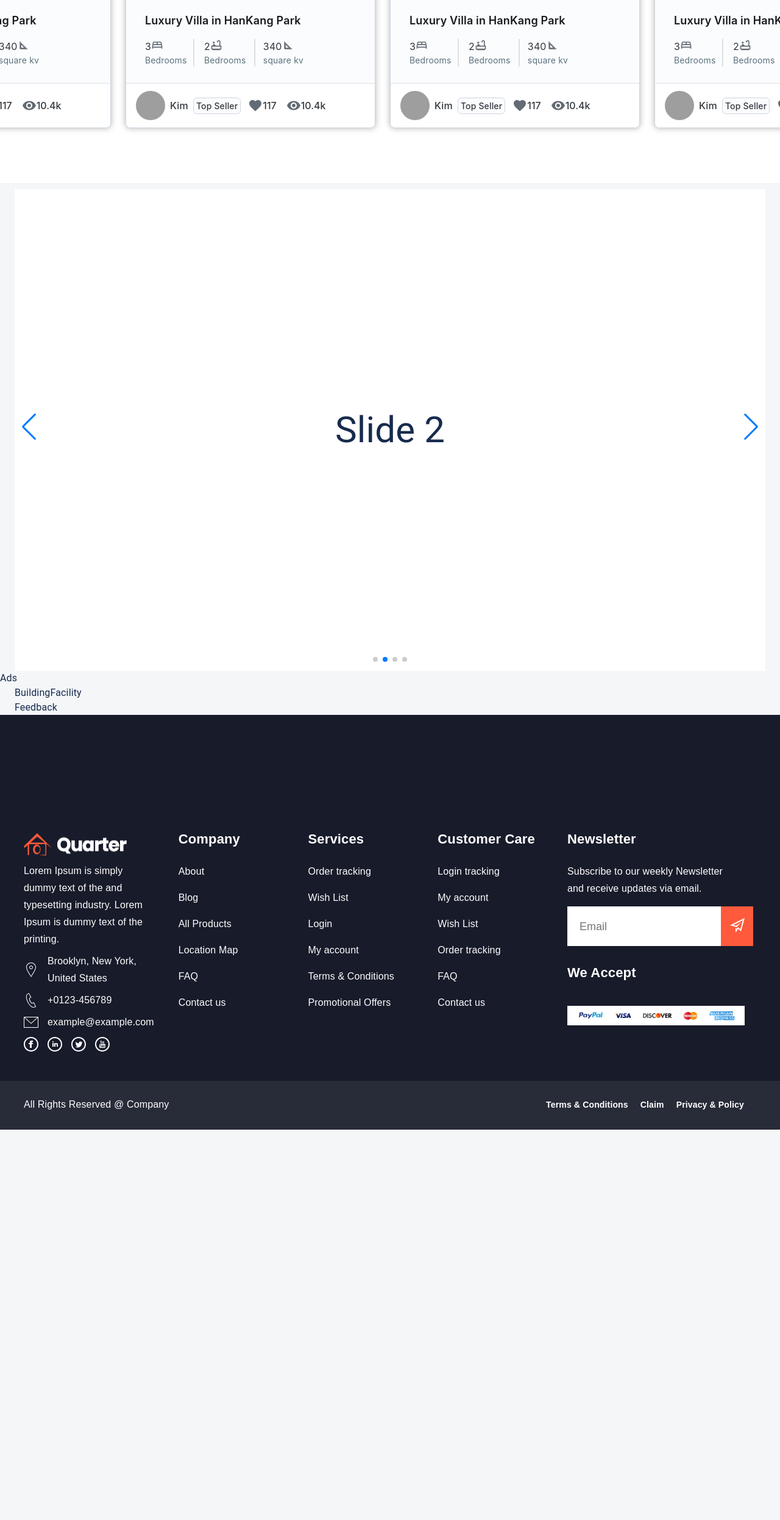
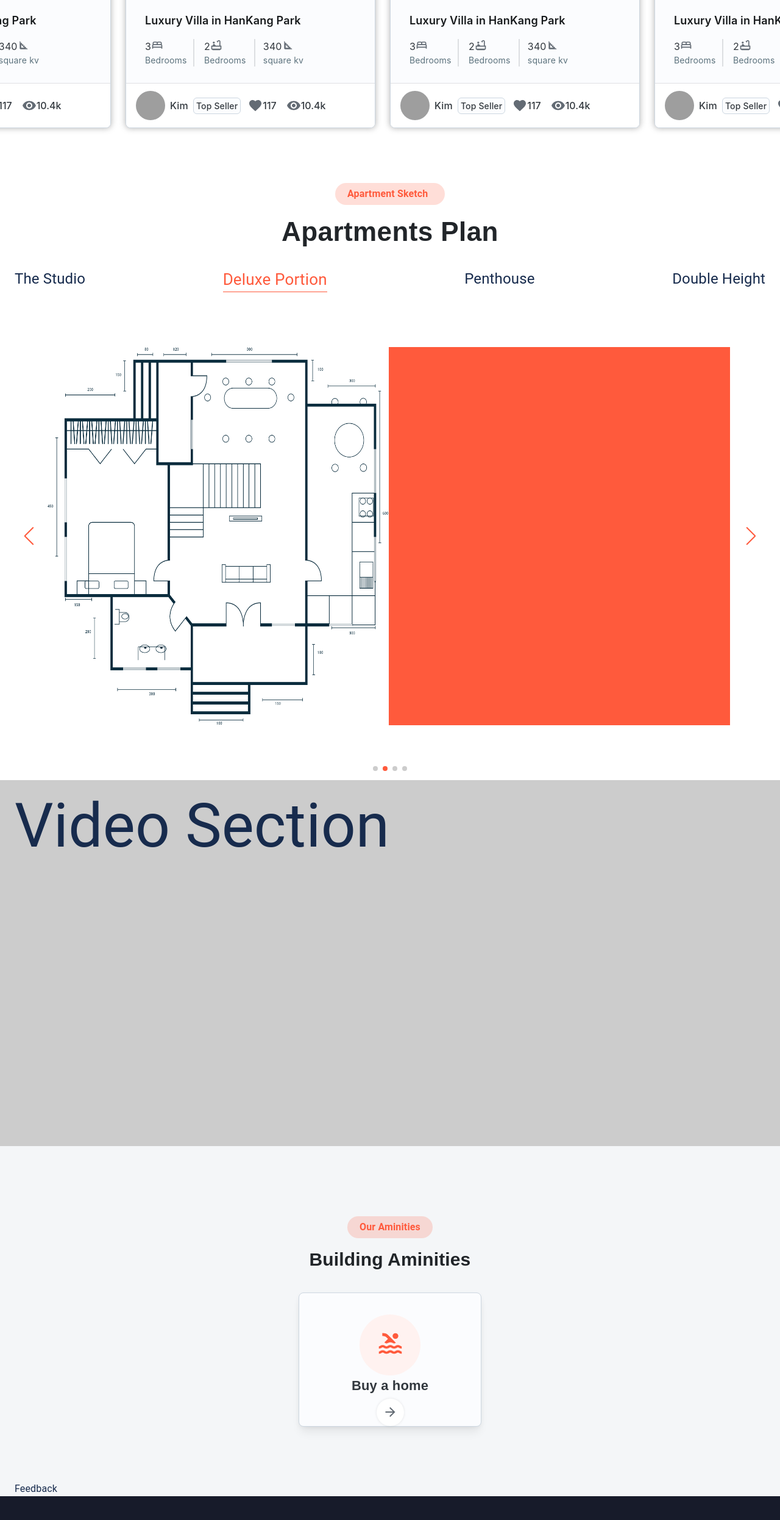
Before and after one commit to ortigaliev/maxestate-react, a React (Create React App) app: page / in a window 1280 px wide. Shown: the part 4448-6940 px from the top of the page at 61% size. Before the commit the page ends 6300 px from the top, so only its background shows below. Built offline with nearby package versions, Linux system fonts and the light colour scheme; grey boxes are pictures that could not be loaded.

Commit message:
feat: Finish apartmentPlan component section for HomePAge

```diff
--- a/src/app/screens/HomePage/ads.tsx
+++ b/src/app/screens/HomePage/ads.tsx
@@ -1,5 +1,14 @@
+import { Box, Container, Stack } from "@mui/material";
 import React from "react";
 
 export function Ads() {
-  return <div className="service_frame">Ads</div>;
+  return (
+    <div className="ads_frame" style={{ height: "600px", background: "#ccc" }}>
+      <Container>
+        <Stack flexDirection={"row"} alignContent={"center"}>
+          <Box style={{ fontSize: "100px" }}>Video Section</Box>
+        </Stack>
+      </Container>
+    </div>
+  );
 }
--- a/src/app/screens/HomePage/appartmentPlan.tsx
+++ b/src/app/screens/HomePage/appartmentPlan.tsx
@@ -1,5 +1,5 @@
-import { Box, Container, Stack } from "@mui/material";
-import React from "react";
+import { Box, Container, Stack, Typography } from "@mui/material";
+import React, { useRef, useState } from "react";
 import {
   Navigation,
   Pagination,
@@ -17,9 +17,25 @@ import "swiper/css/pagination";
 import "swiper/css/scrollbar";
 
 export function AppartmentPlan() {
+  const [index, setIndex] = useState(0);
   return (
-    <div className="plan_frame">
+    <div className="plan_frame" style={{ background: "#fff" }}>
       <Container>
+        <Stack>
+          <Typography className="card_sub_title">Apartment Sketch</Typography>
+          <Typography className="card_tite">Apartments Plan</Typography>
+          <Stack
+            className="plan_tite_wrapper"
+            flexDirection={"row"}
+            justifyContent={"space-between"}
+          >
+            <Box className={index === 0 ? "plan_title" : ""}>The Studio</Box>
+            <Box className={index === 1 ? "plan_title" : ""}>
+              Deluxe Portion
+            </Box>
+            <Box className={index === 2 ? "plan_title" : ""}>Penthouse</Box>
+            <Box className={index === 3 ? "plan_title" : ""}>Double Height</Box>
+          </Stack>
           <Swiper
             modules={[Navigation, Pagination, Scrollbar, A11y, Autoplay]}
             spaceBetween={10}
@@ -27,7 +43,7 @@ export function AppartmentPlan() {
             navigation
             pagination={{ clickable: true }}
             onSwiper={(swiper) => console.log(swiper)}
-          onSlideChange={() => console.log("slide change")}
+            onSlideChange={(e) => setIndex(e.activeIndex)}
             autoplay
           >
             <SwiperSlide>
@@ -46,10 +62,56 @@ export function AppartmentPlan() {
                 />
               </Stack>
             </SwiperSlide>
-          <SwiperSlide>Slide 2</SwiperSlide>
-          <SwiperSlide>Slide 3</SwiperSlide>
-          <SwiperSlide>Slide 4</SwiperSlide>
+            <SwiperSlide>
+              <Stack flexDirection={"row"} justifyContent={"space-evenly"}>
+                <img
+                  src="/images/home/plan.png"
+                  alt="plan"
+                  width={"560px"}
+                  height={"620"}
+                />
+                <Box
+                  width="560px"
+                  height="620px"
+                  bgcolor="#ff5a3c"
+                  mr={"5px"}
+                ></Box>
+              </Stack>
+            </SwiperSlide>
+            <SwiperSlide>
+              <Stack flexDirection={"row"} justifyContent={"space-evenly"}>
+                <Box
+                  width="560px"
+                  height="620px"
+                  bgcolor="#ff5a3c"
+                  mr={"5px"}
+                ></Box>
+                <img
+                  src="/images/home/plan.png"
+                  alt="plan"
+                  width={"560px"}
+                  height={"620"}
+                />
+              </Stack>
+            </SwiperSlide>
+            <SwiperSlide>
+              <Stack flexDirection={"row"} justifyContent={"space-evenly"}>
+                <img
+                  src="/images/home/plan.png"
+                  alt="plan"
+                  width={"560px"}
+                  height={"620"}
+                />
+                <Box
+                  width="560px"
+                  height="620px"
+                  bgcolor="#ff5a3c"
+                  mr={"5px"}
+                ></Box>
+              </Stack>
+            </SwiperSlide>
           </Swiper>
+        </Stack>
       </Container>
     </div>
   );
--- a/src/app/screens/HomePage/buildingFacility.tsx
+++ b/src/app/screens/HomePage/buildingFacility.tsx
@@ -1,4 +1,4 @@
-import { Container } from "@mui/material";
+/* import { Container } from "@mui/material";
 import React from "react";
 
 export function BuildingFacility() {
@@ -8,3 +8,81 @@ export function BuildingFacility() {
     </div>
   );
 }
+ */
+
+import React from "react";
+import { Box, Container, Icon, Stack } from "@mui/material";
+import { Card, CardContent, CssVarsProvider, Grid, Typography } from "@mui/joy";
+import Link from "@mui/joy/Link";
+import ArrowRightAltIcon from "@mui/icons-material/ArrowRightAlt";
+import LocalParkingOutlinedIcon from "@mui/icons-material/LocalParkingOutlined";
+import PoolIcon from "@mui/icons-material/Pool";
+import ArrowForwardOutlinedIcon from "@mui/icons-material/ArrowForwardOutlined";
+
+export function BuildingFacility() {
+  return (
+    <div className="service_frame">
+      <Container>
+        <Stack
+          className="building_facility_wrapper service_frame_wrapper"
+          sx={{ paddingTop: "115px", paddingBottom: "90px" }}
+        >
+          <Typography className="card_sub_title">Our Aminities</Typography>
+          <Typography className="card_tite">Building Aminities</Typography>
+          <Grid
+            container
+            justifyContent="center"
+            spacing={3}
+            sx={{ flexGrow: 1, paddingTop: "20px" }}
+          >
+            <Grid>
+              <CssVarsProvider>
+                <Card
+                  className="main_focus_card"
+                  sx={{
+                    width: 300,
+                    maxWidth: "100%",
+                    boxShadow: "lg",
+                    padding: "35px 30px",
+                  }}
+                >
+                  <CardContent
+                    sx={{ alignItems: "center", textAlign: "center" }}
+                  >
+                    <Box className="facility_icon_box">
+                      {/* <img
+                        className="main_focus_img"
+                        src="/images/home/buy.png"
+                        loading="lazy"
+                        alt="buy"
+                      /> */}
+                      <PoolIcon
+                        className="facility_category_icon icon"
+                        style={{
+                          fill: "#ff5a3c",
+                          width: 45,
+                          height: 45,
+                        }}
+                      />
+                    </Box>
+                    <Typography className="main_focus_title">
+                      Buy a home
+                    </Typography>
+                    <Box className={"icon_arrow_box"}>
+                      <ArrowForwardOutlinedIcon
+                        className="icon_arrow"
+                        style={{
+                          width: 25,
+                        }}
+                      />
+                    </Box>
+                  </CardContent>
+                </Card>
+              </CssVarsProvider>
+            </Grid>
+          </Grid>
+        </Stack>
+      </Container>
+    </div>
+  );
+}
--- a/src/css/home.css
+++ b/src/css/home.css
@@ -189,10 +189,35 @@
   margin-right: 10px;
 }
 
+/* APPARTMENT PLAN STYLE */
+.plan_frame .card_tite {
+  color: #212529;
+  display: flex;
+  margin-left: auto;
+  margin-right: auto;
+  font-weight: 700;
+  line-height: 1.3;
+  font-size: 44px;
+  font-family: "Poppins", sans-serif;
+}
+
+.plan_frame .card_sub_title {
+  color: #ff5a3c;
+  width: 180px;
+  font-weight: 700;
+  background-color: rgb(255, 90, 60, 0.2);
+  text-align: center;
+  padding: 6px 20px;
+  border-radius: 50px;
+  display: flex;
+  margin-left: auto;
+  margin-right: auto;
+  margin-bottom: 15px;
+}
+
 .swiper {
   width: 100%;
   height: 800px;
-  padding-top: 10px;
   .swiper-slide {
     background: #fff;
     display: flex;
@@ -201,3 +226,48 @@
     font-size: 60px;
   }
 }
+
+.swiper-button-next,
+.swiper-button-prev {
+  color: #ff5a3c;
+}
+.swiper-button-next::after,
+.swiper-button-prev::after {
+  font-size: 30px;
+}
+
+.swiper-pagination-bullet-active {
+  background-color: #ff5a3c !important;
+}
+
+.plan_tite_wrapper {
+  font-size: 24px;
+  padding-top: 30px;
+}
+.plan_title {
+  color: #ff5a3c;
+  border-bottom: 1px solid #ff5a3c;
+  font-size: 26px;
+}
+
+/* BUILDING FACILITY STYLE */
+.facility_icon_box {
+  position: relative;
+  width: 100px;
+  height: 100px;
+  background-color: #fff2f0;
+  padding: 25px 0;
+  border-radius: 50%;
+}
+
+.icon_arrow_box {
+  position: absolute;
+  bottom: 0;
+  width: 45px;
+  height: 45px;
+  background-color: #fff;
+  padding: 25px 0;
+  border-radius: 100%;
+  box-shadow: 0 0 4px rgba(0, 0, 0, 0.1);
+  padding: 10px 0;
+}
```
Lines whose indentation alone changed are shown as unchanged.
